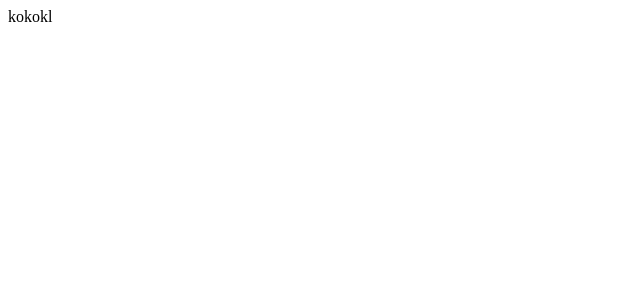
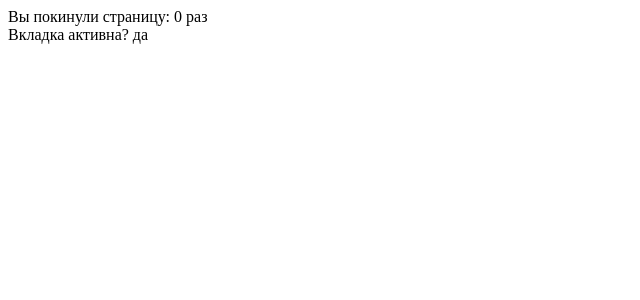
Before and after one commit to JamilaShakurova/use-document-visibility, a React app: page / in a window 1280 px wide. Shown: the top 300 px of the page, without its empty margins (0-640 px from the left). Built offline with nearby package versions, Linux system fonts and the light colour scheme.

Commit message:
создает хук useDocumentVisibility

```diff
--- a/src/components/App/App.tsx
+++ /dev/null
@@ -1,11 +0,0 @@
-// import '../../scss/app.scss';
-import React from "react";
-
-const App = () => {
-  return (
-      <section className="wrapper">
-        kokokl
-      </section>);
-}
-
-export default App;
--- /dev/null
+++ b/src/components/LeaveTabCounter/LeaveTabCounter.tsx
@@ -0,0 +1,28 @@
+import React, {useEffect} from 'react';
+import useDocumentVisibility from '../../hooks/useDocumentVisibility';
+
+const LeaveTabCounter = () => {
+    const {count, visible, onVisibilityChange} = useDocumentVisibility();
+    console.log(onVisibilityChange, count, visible);
+
+    useEffect(() => {
+        console.log('useEffect');
+        onVisibilityChange((isVisible: boolean) => {
+            console.log('first handler', isVisible)
+        });
+        onVisibilityChange((isVisible: boolean) => {
+            console.log('second handler', isVisible)
+        });
+    }, [])
+
+    return (
+        <div>
+          <span>
+            Вы покинули страницу: {count} раз<br/>
+            Вкладка активна? {visible ? 'да' : 'нет'}
+          </span>
+        </div>
+    );
+};
+
+export default LeaveTabCounter;
--- /dev/null
+++ b/src/hooks/useDocumentVisibility.tsx
@@ -0,0 +1,46 @@
+import React, {useEffect, useState} from 'react';
+
+type TCallBack = (isVisible: boolean) => void;
+type TBoundedCallBack = () => void;
+
+const useDocumentVisibility = () => {
+    const [visible, setVisible] = useState<boolean>(true);
+    const [count, setCount] = useState<number>(0);
+    const callbacks: TBoundedCallBack[] = [];
+
+    const onVisibilityChange = (cb: TCallBack) => {
+        callbacks.push(cb.bind(null, visible));
+    }
+
+    const handleVisibilityChange = () => {
+        console.log('document.hidden');
+        console.log(document.hidden);
+
+        if (!document.hidden) {
+            setVisible(true)
+            setCount(preCount => preCount + 1)
+        } else {
+            setVisible(false)
+        }
+
+        for (const cb of callbacks) {
+            cb();
+        }
+    }
+
+    useEffect(() => {
+        document.addEventListener(
+            "visibilitychange",
+            handleVisibilityChange);
+        return () => {
+            document.removeEventListener(
+                "visibilitychange",
+                handleVisibilityChange);
+        }
+    }, [])
+
+    return {onVisibilityChange, visible, count}
+}
+
+
+export default useDocumentVisibility;
--- a/src/index.tsx
+++ b/src/index.tsx
@@ -1,8 +1,9 @@
 import React from 'react';
 import ReactDOM from 'react-dom/client';
-import App from "./components/App/App";
+import LeaveTabCounter from './components/LeaveTabCounter/LeaveTabCounter';
+
 
 const root = ReactDOM.createRoot(document.getElementById('root') as Element);
 root.render(
-    <App />
+    <LeaveTabCounter />
 );
```
